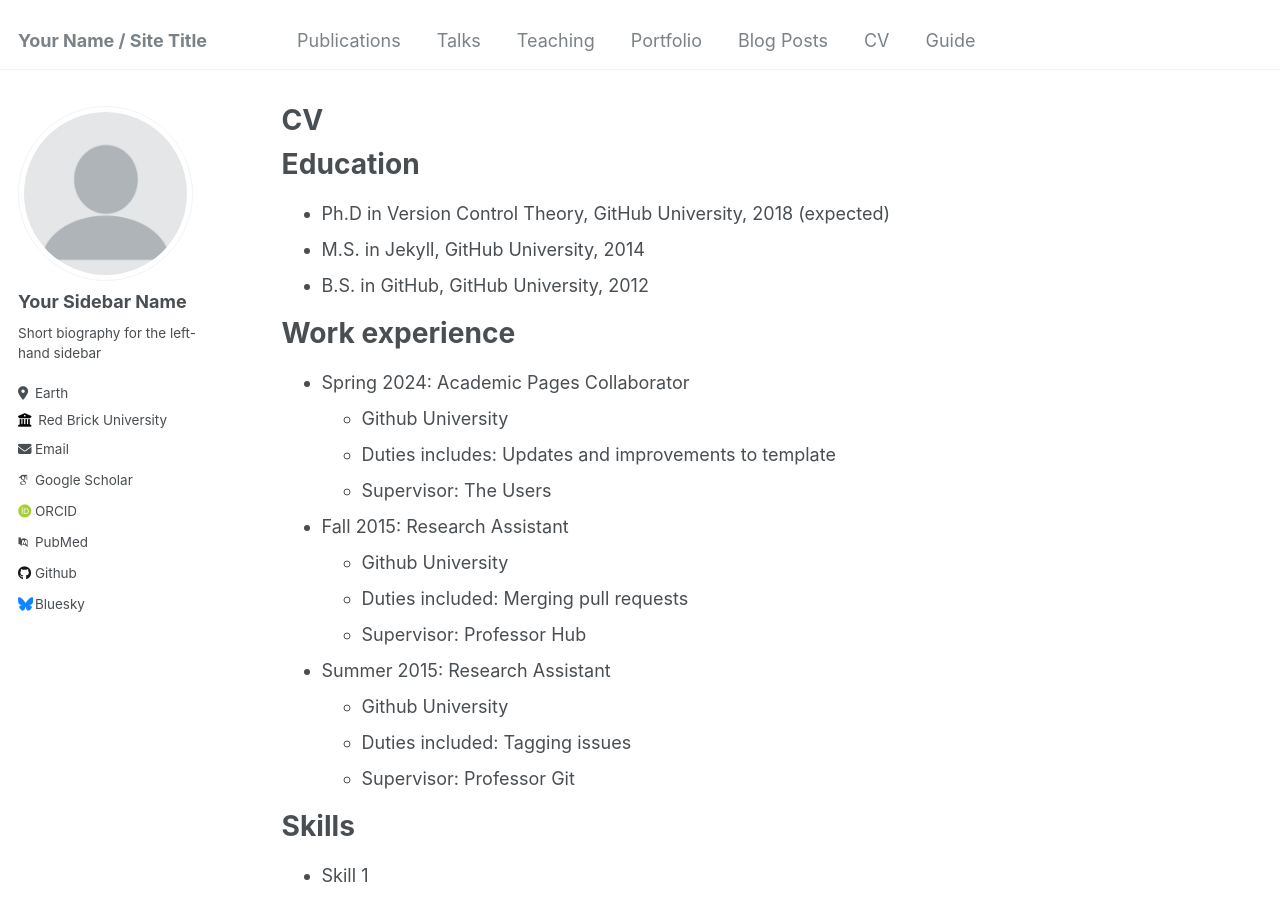
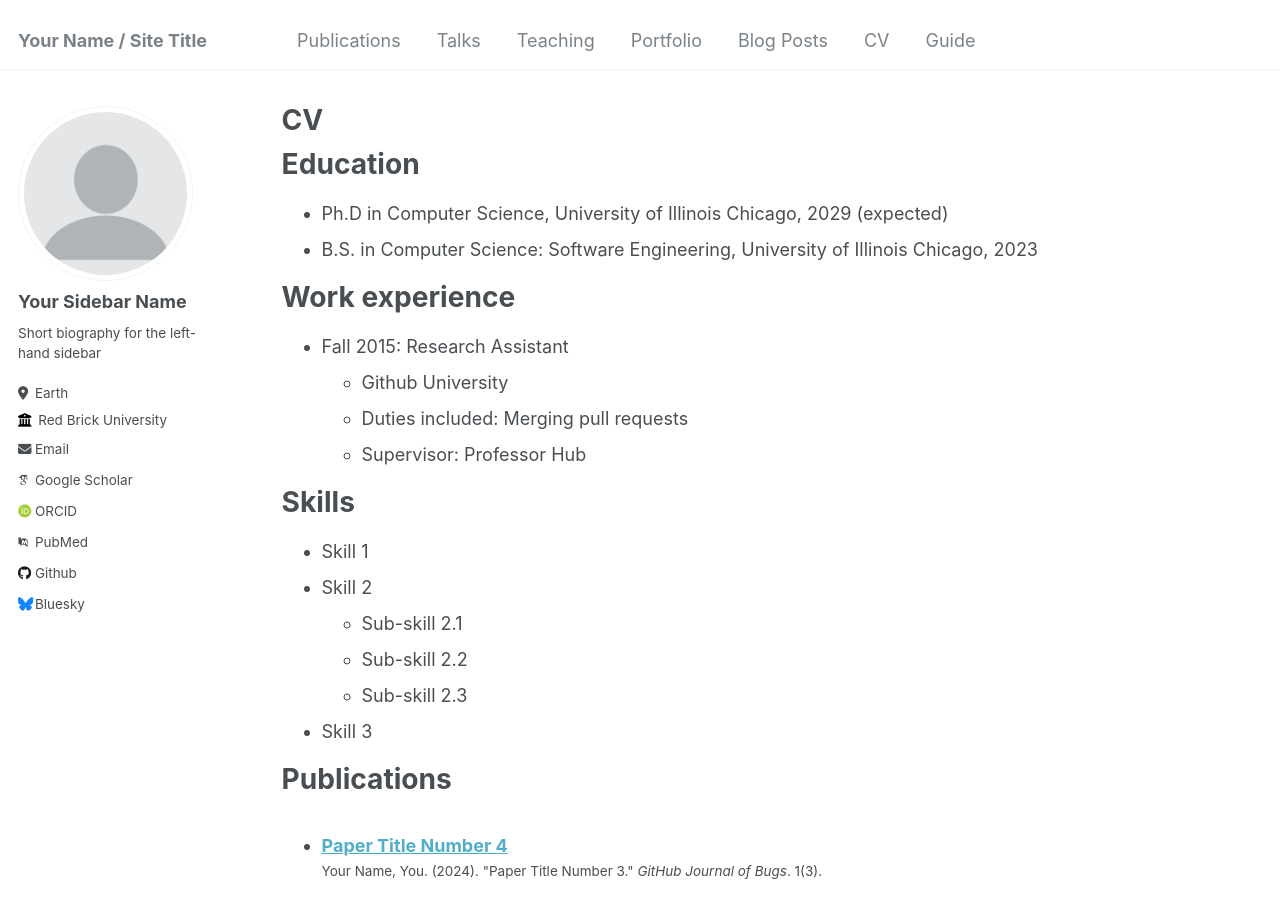
Before and after one commit to Kenan-Kamel/Kenan-Kamel.github.io, a Jekyll site: the page built from _pages/cv.md, in a window 1280 px wide and 900 px high. Built offline with Jekyll 4.4.1, drawn with Linux system fonts in a browser that asks for light colours; some web fonts are replaced.

Commit message:
Update cv.md

```diff
--- a/_pages/cv.md
+++ b/_pages/cv.md
@@ -11,26 +11,16 @@ redirect_from:
 
 Education
 ======
-* Ph.D in Version Control Theory, GitHub University, 2018 (expected)
-* M.S. in Jekyll, GitHub University, 2014
-* B.S. in GitHub, GitHub University, 2012
+* Ph.D in Computer Science, University of Illinois Chicago, 2029 (expected)
+* B.S. in Computer Science: Software Engineering, University of Illinois Chicago, 2023
 
 Work experience
 ======
-* Spring 2024: Academic Pages Collaborator
-  * Github University
-  * Duties includes: Updates and improvements to template
-  * Supervisor: The Users
 
 * Fall 2015: Research Assistant
   * Github University
   * Duties included: Merging pull requests
   * Supervisor: Professor Hub
-
-* Summer 2015: Research Assistant
-  * Github University
-  * Duties included: Tagging issues
-  * Supervisor: Professor Git
 
 Skills
 ======
```
